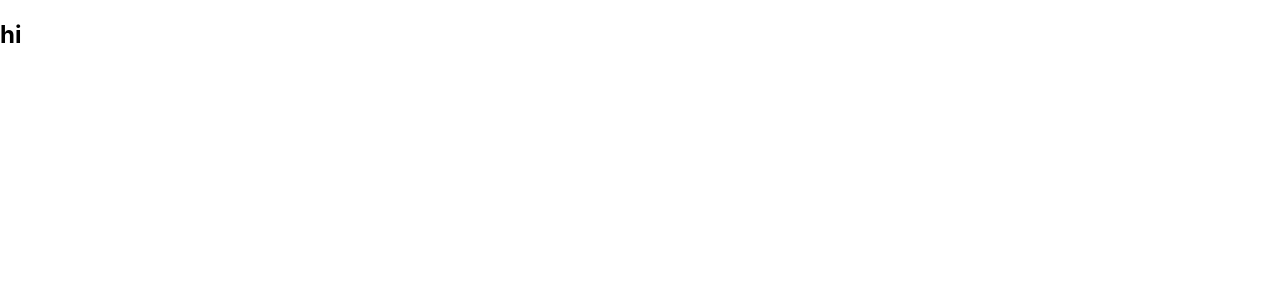
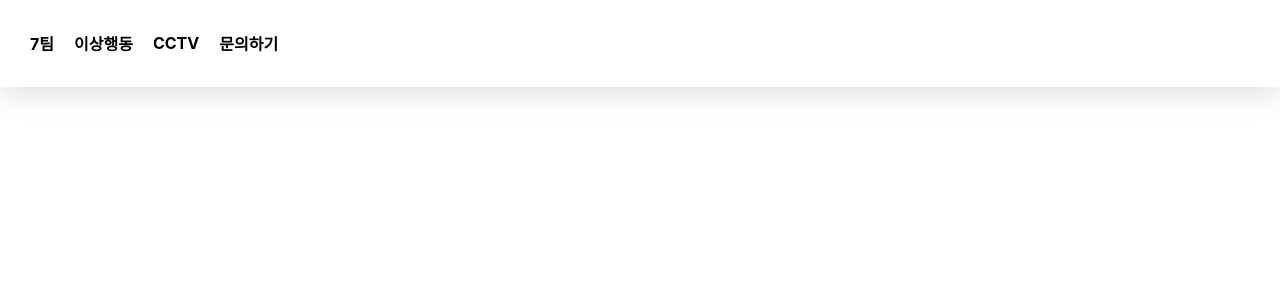
Before and after one commit to dntmdxor99/AbnormalBehaviorDetection_System, a React (Create React App) app in the folder abnormal-front/: page / in a window 1280 px wide. Shown: the top 300 px of the page. Built offline with nearby package versions, Linux system fonts and the light colour scheme.

Commit message:
Feat: Header 추가

```diff
--- a/abnormal-front/src/App.css
+++ b/abnormal-front/src/App.css
@@ -1,5 +1,20 @@
 .App {
   text-align: center;
+}
+
+.menu-bar{
+  background-color: ffffff;
+  width: 100%;
+  color: black;
+  display: flex;
+  padding: 10px;
+
+  text-align: center;
+  align-items: center;
+}
+
+.item{
+  margin-left: 20px;
 }
 
 .App-logo {
--- a/abnormal-front/src/App.js
+++ b/abnormal-front/src/App.js
@@ -13,6 +13,7 @@ import SignupPage from './pages/SignupPage';
 
 function App() {
   return (
+
       <BrowserRouter>
         <Routes>
           <Route path="/" element={<MainPage/>} /> {/* 홈화면 페이지 <Route path="/" element={<MainPage/>}/>*/}
--- /dev/null
+++ b/abnormal-front/src/components/Header.js
@@ -0,0 +1,9 @@
+import styled from "styled-components";
+
+const Header = styled.section`
+  padding: 0 ${(props) => props.paddingValue}rem;
+
+  //background-color: #ffffff;
+`;
+//box-shadow: rgba(100, 100, 111, 0.2) 0px 7px 29px 0px;
+export default Header;
--- a/abnormal-front/src/components/PageLayout.js
+++ b/abnormal-front/src/components/PageLayout.js
@@ -3,10 +3,8 @@ import styled from "styled-components";
 const LayoutSection = styled.section`
   padding: 0 ${(props) => props.paddingValue}rem;
 
-  max-width: 500px;
-  background-color: #ffffff;
-  height: 100vh;
-
+  box-shadow: rgba(100, 100, 111, 0.2) 0px 7px 29px 0px;
+  //background-color: #f5f7fa;
 `;
 //box-shadow: rgba(100, 100, 111, 0.2) 0px 7px 29px 0px;
 export default LayoutSection;
--- a/abnormal-front/src/pages/MainPage.jsx
+++ b/abnormal-front/src/pages/MainPage.jsx
@@ -4,13 +4,21 @@ import { BrowserRouter as Router, Route } from 'react-router-dom';
 import { useNavigate } from 'react-router-dom';
 import styled from 'styled-components';
 import PageLayout from '../components/PageLayout';
+import Header from '../components/Header';
 
 const MainPage = () => {
   return (
     <PageLayout>
-      <div className='PageLayout'>
-        <h1>hi</h1>
-      </div>
+      <Header>
+          <div className='APP'>
+          <div className='menu-bar'>
+            <h4 className='item'>7팀</h4>
+            <h4 className='item'>이상행동</h4>
+            <h4 className='item'>CCTV</h4>
+            <h4 className='item'>문의하기</h4>
+          </div>
+        </div>
+        </Header>
     </PageLayout>
   )
 };
```
Also changed, not shown: 1 other file (tests, documents, lock files or other folders). Lines whose indentation alone changed are shown as unchanged.
